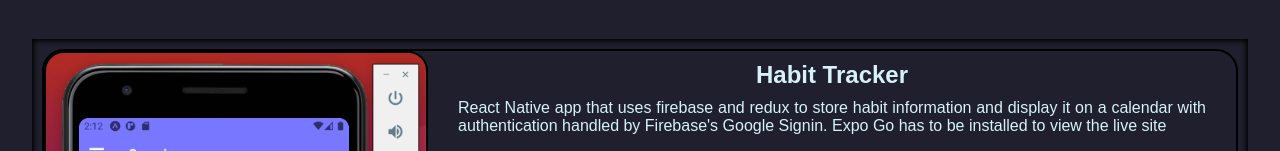
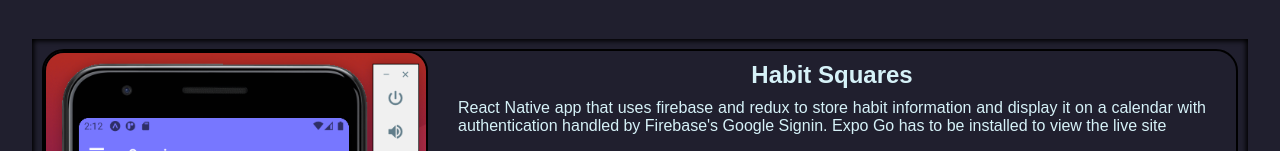
Before and after one commit to ChrisWhite12/portfolio_v3, a React (Create React App) app: page /projects in a window 1280 px wide. Shown: the part 206-357 px from the top of the page. Built offline with nearby package versions, Linux system fonts and the light colour scheme.

Commit message:
updating resume and video link

```diff
--- a/src/components/Projects.js
+++ b/src/components/Projects.js
@@ -8,6 +8,7 @@
 
 const Projects = () => {
     const [modalOn, setModalOn] = useState(false)
+    const [videoLink, setVideoLink] = useState('')
 
     const data = {
         "project1":{
@@ -48,7 +49,7 @@
             "img": "./project_img/Dingo.jpg"
         },
         "project6": {
-            "title": "Habit Tracker",
+            "title": "Habit Squares",
             "desc": "React Native app that uses firebase and redux to store habit information and display it on a calendar with authentication handled by Firebase's Google Signin. Expo Go has to be installed to view the live site",
             'skills': ['react', 'js', 'css', 'redux'],
             "img": "./project_img/reactNative2.png",
@@ -62,6 +63,7 @@
     const handleVideoClick = (data) => {
         setModalOn(true)
         console.log('data',data);
+        setVideoLink(data)
     }
 
     const handleVideoCancel = () => {
@@ -85,7 +87,7 @@
                 {
                     modalOn ?
                     <div>
-                        <VideoModal handleVideoCancel={handleVideoCancel} link={"https://www.youtube.com/embed/1u6hRNbXxNE"}/>
+                        <VideoModal handleVideoCancel={handleVideoCancel} link={videoLink}/>
                     </div>:
                     <div className="project_list">
                         <Project data={data["project6"]} handleVideoClick={handleVideoClick}/>
```
Also changed, not shown: 1 other file (tests, documents, lock files or other folders).
